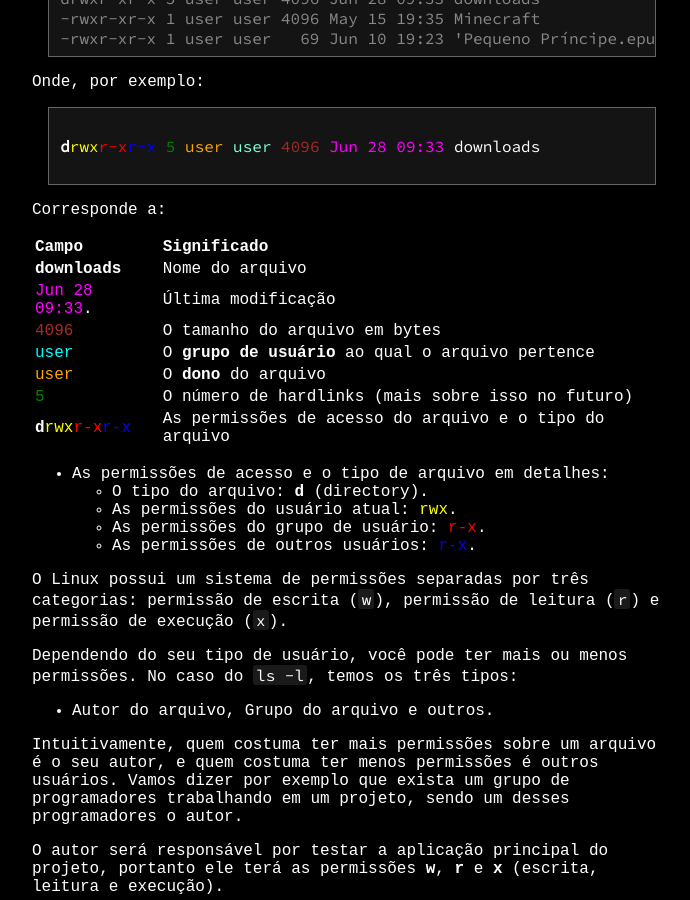
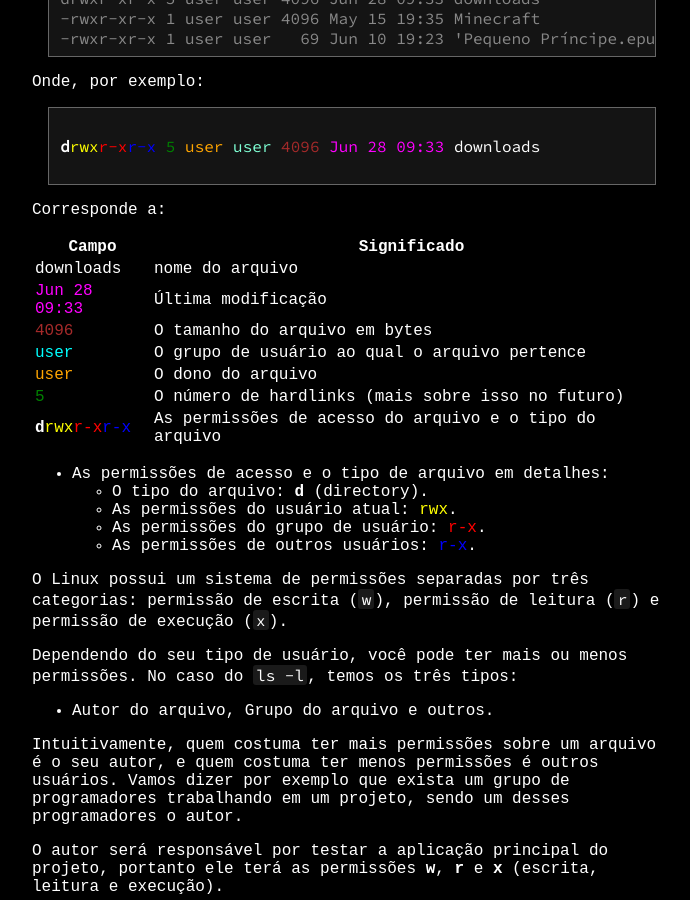
Before and after one commit to PETCC-UFRN/minicurso-linux-git, a Jekyll site: the page built from primeiroDia.md, in a window 1280 px wide and 900 px high, scrolled down 12112 px. Shown: the whole window, without its empty margins (288-978 px from the left). Built offline with Jekyll 4.4.1, drawn with Linux system fonts in a browser that asks for light colours.

Commit message:
mudança no markdown da tabela

```diff
--- a/primeiroDia.md
+++ b/primeiroDia.md
@@ -436,15 +436,44 @@ Onde, por exemplo:
 
 Corresponde a:
 
-| Campo                                                                                                                  | Significado                                            |
-|:-----------------------------------------------------------------------------------------------------------------------|:-------------------------------------------------------|
-| **downloads**                                                                                                          | Nome do arquivo                                        |
-|<span style="color: magenta;">Jun 28 09:33</span>.                                                                      | Última modificação                                     |
-|<span style="color: brown;">4096</span>                                                                                 | O tamanho do arquivo em bytes                          |
-|<span style="color: cyan;">user</span>                                                                                  | O **grupo de usuário** ao qual o arquivo pertence      |
-|<span style="color: orange">user</span>                                                                                 | O **dono** do arquivo                                  |
-|<span style="color: green;">5</span>                                                                                    | O número de hardlinks (mais sobre isso no futuro)      |
-|<b>d</b><span style="color: yellow">rwx</span><span style="color: red;">r-x</span><span style="color: blue;">r-x</span> | As permissões de acesso do arquivo e o tipo do arquivo |
+  <table>
+        <thead>
+            <tr>
+                <th>Campo</th>
+                <th>Significado</th>
+            </tr>
+        </thead>
+        <tbody>
+            <tr>
+                <td>downloads</td>
+                <td>nome do arquivo</td>
+            </tr>
+            <tr>
+                <td><span style="color: magenta;">Jun 28 09:33</span></td>
+                <td>Última modificação</td>
+            </tr>
+            <tr>
+                <td><span style="color: brown;">4096</span></td>
+                <td>	O tamanho do arquivo em bytes</td>
+            </tr>
+               <tr>
+                <td><span style="color: cyan;">user</span></td>
+                <td>O grupo de usuário ao qual o arquivo pertence</td>
+            </tr>
+               <tr>
+                <td><span style="color: orange">user</span> </td>
+                <td>O dono do arquivo</td>
+            </tr>
+               <tr>
+                <td><span style="color: green;">5</span> </td>
+                <td>O número de hardlinks (mais sobre isso no futuro)</td>
+            </tr>
+               <tr>
+                <td><b>d</b><span style="color: yellow">rwx</span><span style="color: red;">r-x</span><span style="color: blue;">r-x</span></td>
+                <td>As permissões de acesso do arquivo e o tipo do arquivo</td>
+            </tr>
+        </tbody>
+    </table>
 
 - As permissões de acesso e o tipo de arquivo em detalhes:
   - O tipo do arquivo: **d** (directory).
```
